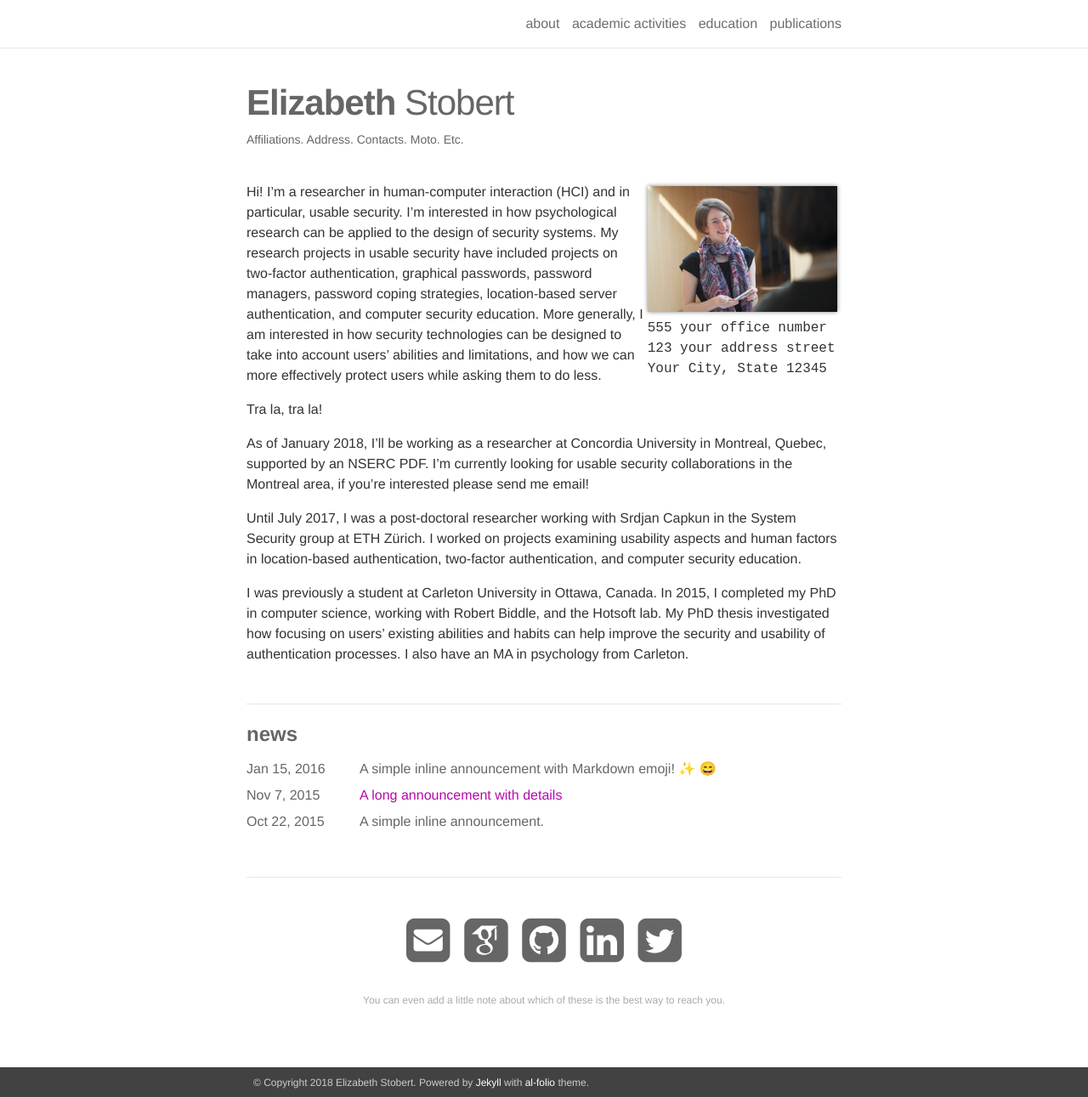
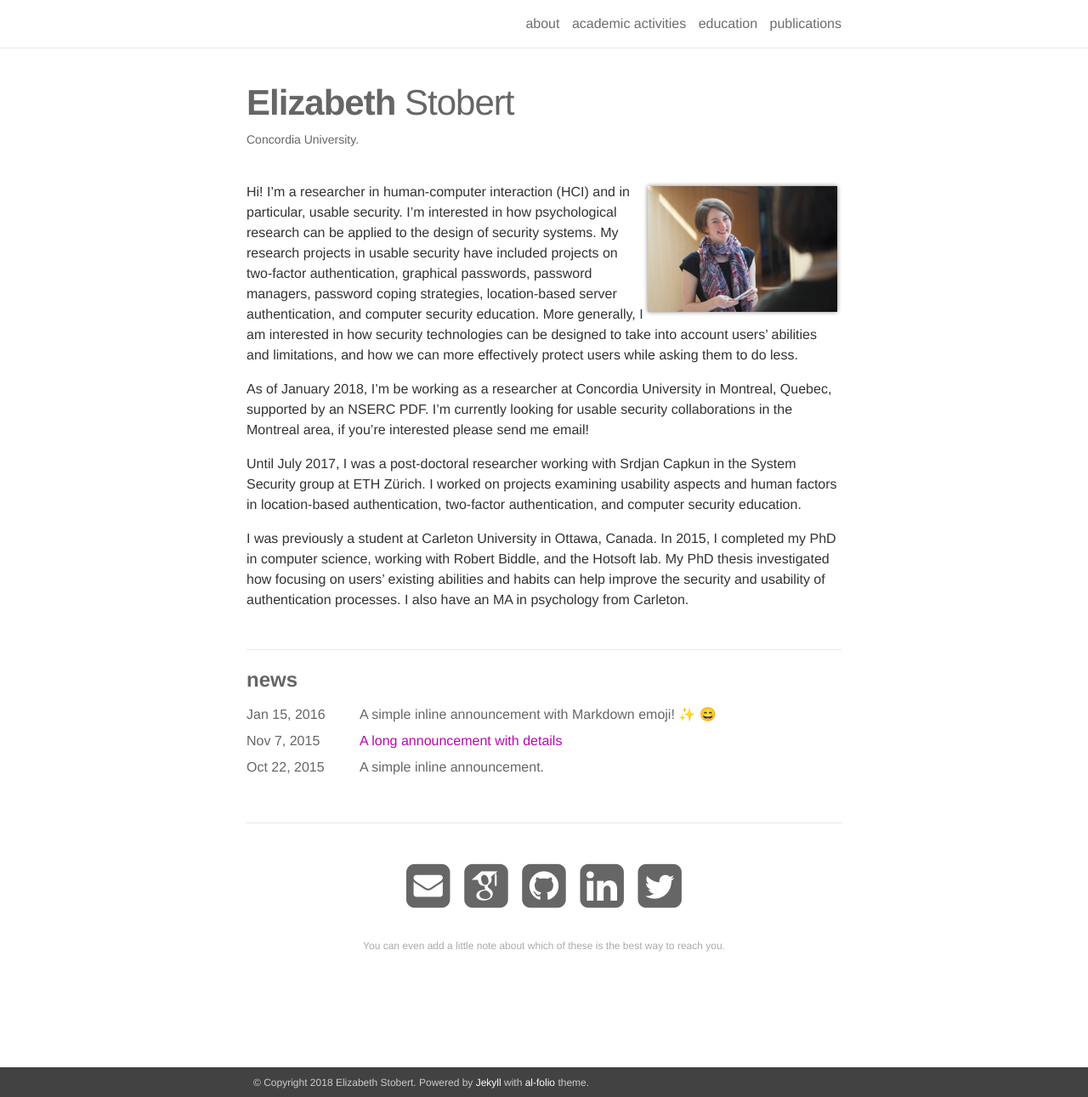
Before and after one commit to estobert/stobert-website, a Jekyll site: the page built from _pages/about.md, in a window 1280 px wide and 1291 px high. Shown: the whole window at 85% size. Built offline with Jekyll 4.4.1, drawn with Linux system fonts in a browser that asks for light colours; nearby versions of some CDN libraries; emoji names are drawn with the system emoji font; some web fonts are replaced.

Commit message:
Update about.md

```diff
--- a/_pages/about.md
+++ b/_pages/about.md
@@ -2,24 +2,19 @@
 layout: about
 permalink: /
 title: <strong>Elizabeth</strong> Stobert
-description: <a href="">Affiliations</a>. Address. Contacts. Moto. Etc.
+description: <a href="">Concordia University</a>.
 
 profile:
   align: right
   image: stobert.png
-  address: >
-    <p>555 your office number</p>
-    <p>123 your address street</p>
-    <p>Your City, State 12345</p>
+
 
 news: true
 social: true
 ---
 Hi! I’m a researcher in human-computer interaction (HCI) and in particular, usable security. I’m interested in how psychological research can be applied to the design of security systems. My research projects in usable security have included projects on two-factor authentication, graphical passwords, password managers, password coping strategies, location-based server authentication, and computer security education. More generally, I am interested in how security technologies can be designed to take into account users’ abilities and limitations, and how we can more effectively protect users while asking them to do less.
 
-Tra la, tra la!
-
-As of January 2018, I’ll be working as a researcher at Concordia University in Montreal, Quebec, supported by an NSERC PDF. I’m currently looking for usable security collaborations in the Montreal area, if you’re interested please send me email!
+As of January 2018, I’m be working as a researcher at Concordia University in Montreal, Quebec, supported by an NSERC PDF. I’m currently looking for usable security collaborations in the Montreal area, if you’re interested please send me email!
 
 Until July 2017, I was a post-doctoral researcher working with Srdjan Capkun in the System Security group at ETH Zürich. I worked on projects examining usability aspects and human factors in location-based authentication, two-factor authentication, and computer security education.
 
```
